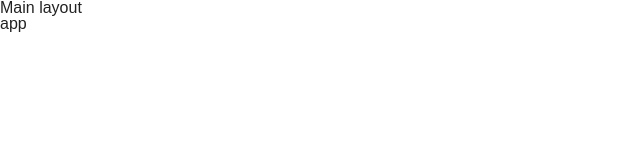
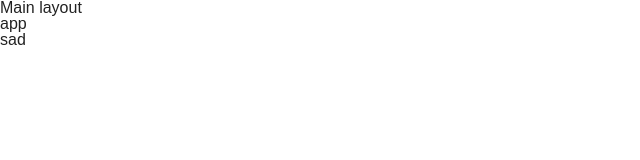
Before and after one commit to mHooshdar/react-boilerplate, a React app: page /#/app in a window 1280 px wide. Shown: the top 160 px of the page, without its empty margins (0-640 px from the left). Built offline with nearby package versions, Linux system fonts and the light colour scheme.

Commit message:
chore: add test component

```diff
--- a/config/webpack.config.js
+++ b/config/webpack.config.js
@@ -297,13 +297,13 @@ module.exports = function(webpackEnv) {
           'react-dom$': 'react-dom/profiling',
           'scheduler/tracing': 'scheduler/tracing-profiling',
         }),
+        '@actions': path.resolve(__dirname, '../src/actions/'),
         '@apis': path.resolve(__dirname, '../src/apis/'),
         '@assets': path.resolve(__dirname, '../src/assets/'),
-        '@actions': path.resolve(__dirname, '../src/actions/'),
         '@components': path.resolve(__dirname, '../src/components/'),
         '@constants': path.resolve(__dirname, '../src/constants/'),
+        '@hocs': path.resolve(__dirname, '../src/hocs/'),
         '@hooks': path.resolve(__dirname, '../src/hooks/'),
-        '@hocs': path.resolve(__dirname, '../src/hocs/'),
         '@layouts': path.resolve(__dirname, '../src/layouts/'),
         '@models': path.resolve(__dirname, '../src/models/'),
         '@pages': path.resolve(__dirname, '../src/pages/'),
--- /dev/null
+++ b/src/components/app/TestApp.tsx
@@ -0,0 +1,10 @@
+// node_modules
+import React from 'react';
+
+type AllProps = {};
+
+const TestApp: React.FC<AllProps> = () => {
+  return <div>sad</div>;
+};
+
+export default TestApp;
--- a/src/pages/app/index.tsx
+++ b/src/pages/app/index.tsx
@@ -1,10 +1,17 @@
 // node_modules
 import React from 'react';
+// components
+import TestApp from '@components/app/TestApp';
 
 type AllProps = {};
 
 const AppIndexPage: React.FC<AllProps> = () => {
-  return <div className="a">app</div>;
+  return (
+    <div className="a">
+      app
+      <TestApp />
+    </div>
+  );
 };
 
 export default AppIndexPage;
```
